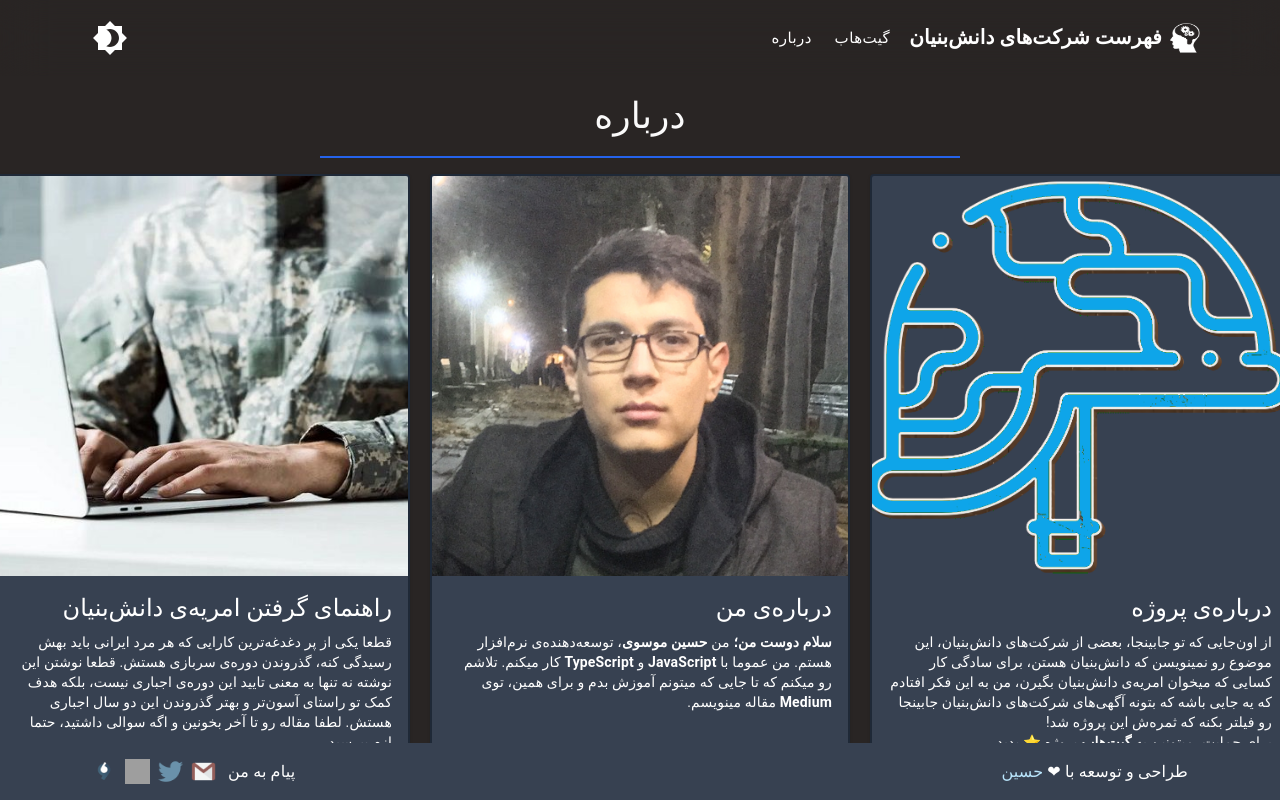
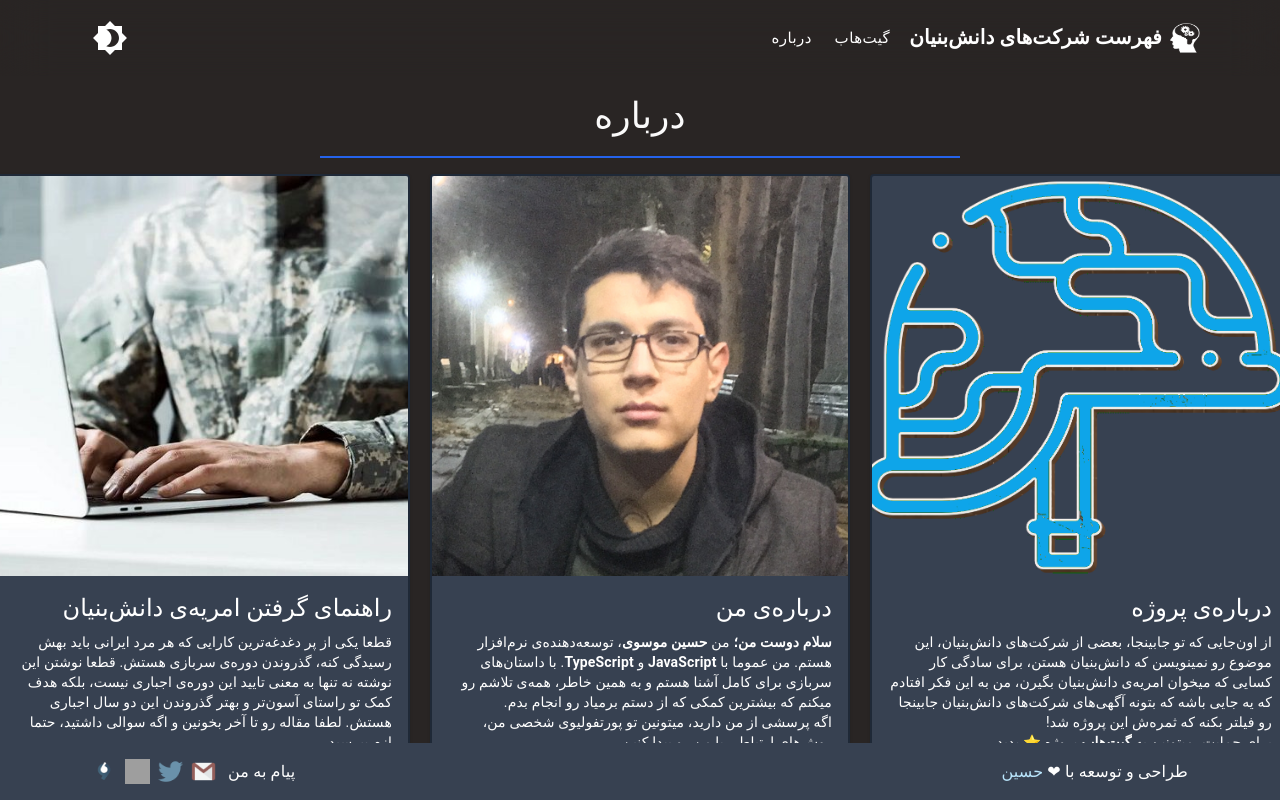
Before and after one commit to Hossein13M/danesh-bonyan, a Next.js app: page /about in a window 1280 px wide. Built offline with nearby package versions, Linux system fonts and the light colour scheme; grey boxes are pictures that could not be loaded.

Commit message:
chore(aboutConst): change about me text

```diff
--- a/src/components/about/about.const.ts
+++ b/src/components/about/about.const.ts
@@ -61,14 +61,10 @@ export const AboutMeInfo: AboutCardProps = {
   },
   description: `
   <div>
-   <b>سلام دوست من؛</b> من <b>حسین موسوی</b>، توسعه‌دهنده‌ی نرم‌افزار هستم. من عموما با <b>JavaScript</b> و <b>TypeScript</b> کار میکنم. تلاشم رو میکنم
-          که تا جایی که میتونم آموزش بدم و برای همین، توی
-          <b className="border-b-2 border-dashed dark:border-blue-600 border-red-700 px-0.5 pb-1">
-            <a href="https://medium.com/@hossein13m" target="blank">
-              Medium
-            </a>
-          </b>
-          مقاله مینویسم.
+   <b>سلام دوست من؛</b> من <b>حسین موسوی</b>، توسعه‌دهنده‌ی نرم‌افزار هستم. من عموما با <b>JavaScript</b> و <b>TypeScript</b>.
+          با داستان‌های سربازی برای کامل آشنا هستم و به همین خاطر، همه‌ی تلاشم رو میکنم که بیشترین کمکی که از دستم برمیاد رو انجام بدم.
+            <br>
+          اگه پرسشی از من دارید، میتونین تو پورتفولیوی شخصی من، روش‌های ارتباطی با من رو پیدا کنین.
   </div>
   `,
   button: {
```
